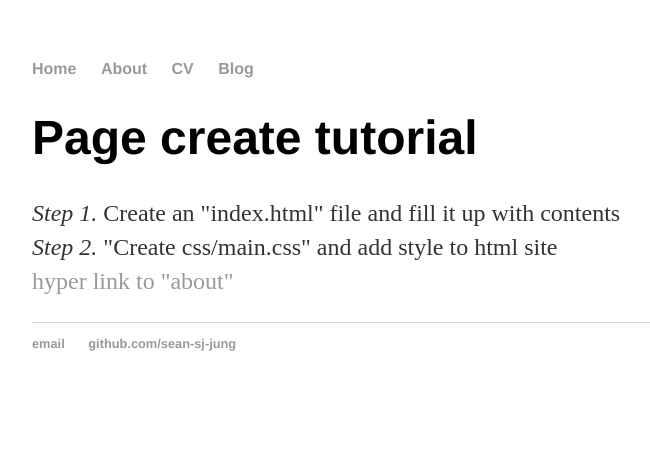
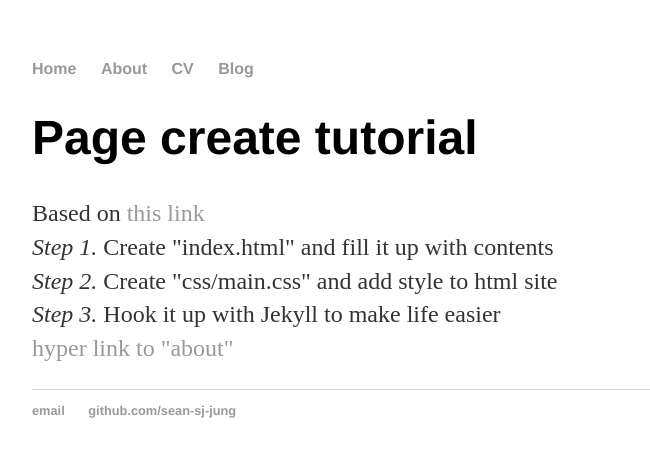
Before and after one commit to sean-sj-jung/sean-sj-jung.github.io, a Jekyll site: the page built from index.html, in a window 1280 px wide. Shown: the top 457 px of the page, without its empty margins (160-810 px from the left). Built offline with Jekyll 4.4.1, drawn with Linux system fonts in a browser that asks for light colours.

Commit message:
Update index.html

```diff
--- a/index.html
+++ b/index.html
@@ -5,7 +5,10 @@ title: S. J.
 <div class="blurb">
 	<h1> Page create tutorial </h1>
 	<p>
-		<em> Step 1. </em> Create an "index.html" file and fill it up with contents <br>
-		<em> Step 2. </em> "Create css/main.css" and add style to html site <br>
+		Based on <a href="http://jmcglone.com/guides/github-pages/"> this link </a> <br>
+		<em> Step 1. </em> Create "index.html" and fill it up with contents <br>
+		<em> Step 2. </em> Create "css/main.css" and add style to html site <br>
+		<em> Step 3. </em> Hook it up with Jekyll to make life easier <br>
+
 		<a href="/about">hyper link to "about"</a></p>
 </div><!-- /.blurb -->
```
